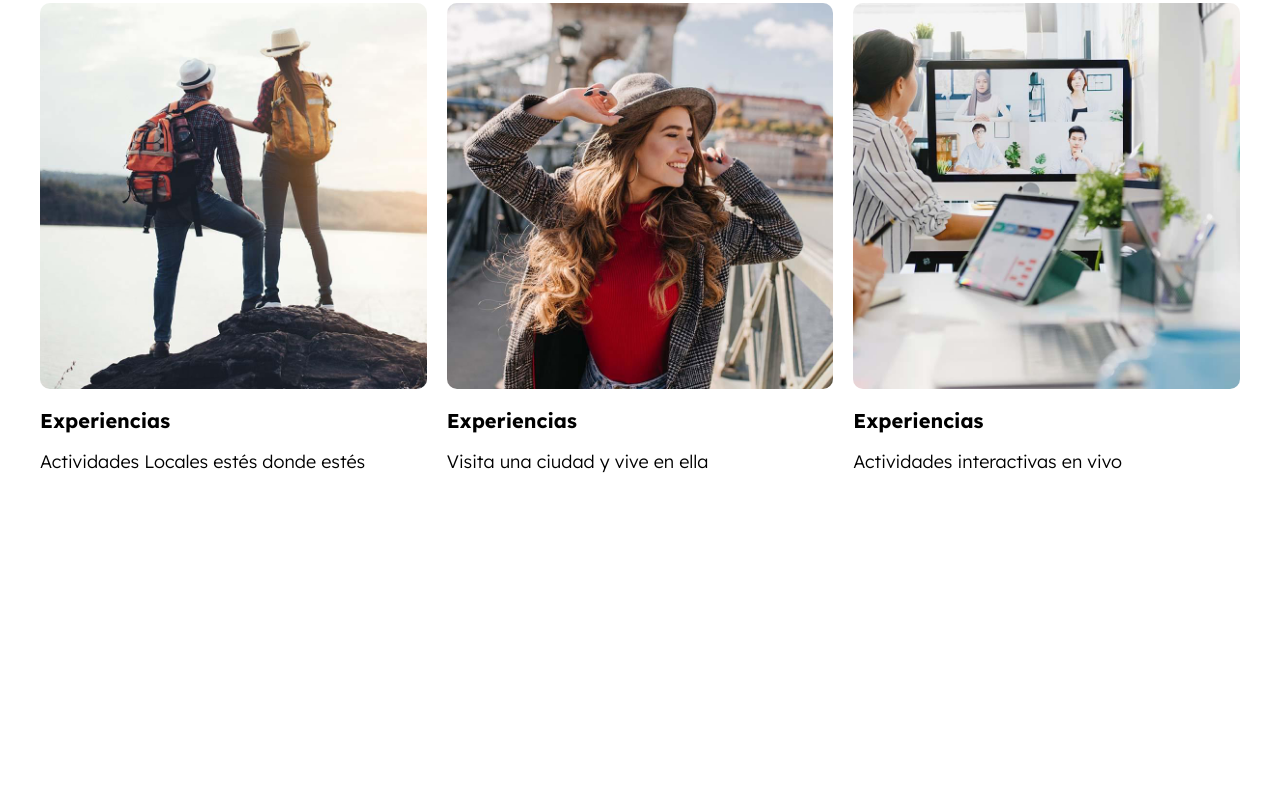
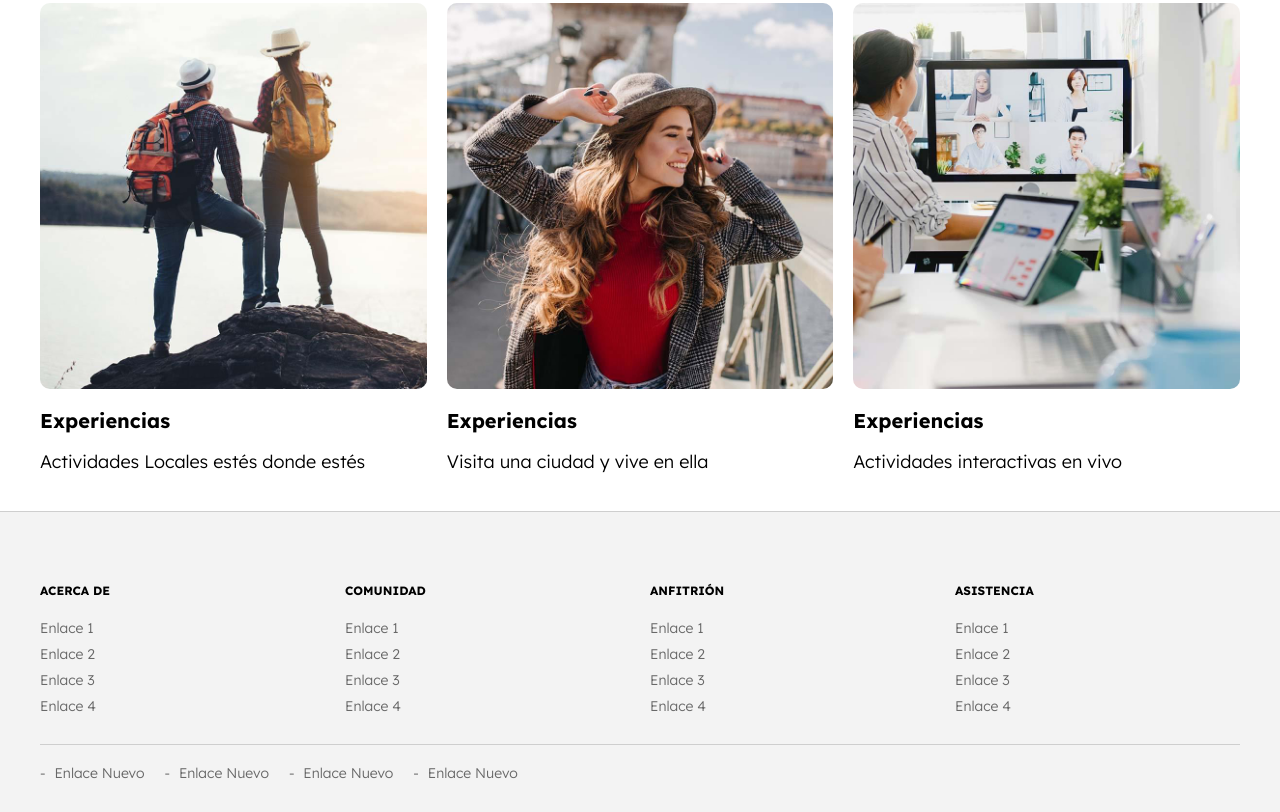
Before and after one commit to DeveloperMAC2023/AirBNB, a website: page index.html in a window 1280 px wide. Shown: the part 2332-3144 px from the top of the page. Before the commit the page ends 2843 px from the top, so only its background shows below. Drawn offline with Linux system fonts and the light colour scheme.

Commit message:
Proyecto Finalizado

```diff
--- a/index.html
+++ b/index.html
@@ -216,5 +216,60 @@
             </div>
         </div>
     </main>
+
+    <!-- FOOTER -->
+    <footer class="footer">
+        <div class="contenedor footer__grid">
+            <div class="footer__widget">
+                <h3 class="footer__heading">Acerca de</h3>
+
+                <nav class="footer__menu">
+                    <a href="#" class="footer__enlace">Enlace 1</a>
+                    <a href="#" class="footer__enlace">Enlace 2</a>
+                    <a href="#" class="footer__enlace">Enlace 3</a>
+                    <a href="#" class="footer__enlace">Enlace 4</a>
+                </nav>
+            </div>
+            <div class="footer__widget">
+                <h3 class="footer__heading">Comunidad</h3>
+
+                <nav class="footer__menu">
+                    <a href="#" class="footer__enlace">Enlace 1</a>
+                    <a href="#" class="footer__enlace">Enlace 2</a>
+                    <a href="#" class="footer__enlace">Enlace 3</a>
+                    <a href="#" class="footer__enlace">Enlace 4</a>
+                </nav>
+            </div>
+            <div class="footer__widget">
+                <h3 class="footer__heading">Anfitrión</h3>
+
+                <nav class="footer__menu">
+                    <a href="#" class="footer__enlace">Enlace 1</a>
+                    <a href="#" class="footer__enlace">Enlace 2</a>
+                    <a href="#" class="footer__enlace">Enlace 3</a>
+                    <a href="#" class="footer__enlace">Enlace 4</a>
+                </nav>
+            </div>
+            <div class="footer__widget">
+                <h3 class="footer__heading">Asistencia</h3>
+
+                <nav class="footer__menu">
+                    <a href="#" class="footer__enlace">Enlace 1</a>
+                    <a href="#" class="footer__enlace">Enlace 2</a>
+                    <a href="#" class="footer__enlace">Enlace 3</a>
+                    <a href="#" class="footer__enlace">Enlace 4</a>
+                </nav>
+            </div>
+        </div>
+
+        <div class="contenedor footer__barra">
+            <nav class="footer__barranav">
+                <a href="#" class="footer__enlace footer__enlace--barra">Enlace Nuevo</a>
+                <a href="#" class="footer__enlace footer__enlace--barra">Enlace Nuevo</a>
+                <a href="#" class="footer__enlace footer__enlace--barra">Enlace Nuevo</a>
+                <a href="#" class="footer__enlace footer__enlace--barra">Enlace Nuevo</a>
+            </nav>
+        </div>
+    </footer>
 </body>
 </html>
--- a/src/scss/app.scss
+++ b/src/scss/app.scss
@@ -1,3 +1,4 @@
 @use 'base';
 @use 'ui/header';
 @use 'ui/contenido';
+@use 'ui/footer';
--- /dev/null
+++ b/src/scss/ui/footer/_footer.scss
@@ -0,0 +1,47 @@
+@use 'base/variables' as v;
+@use 'base/mixins' as m;
+
+.footer {
+    background-color: lighten(v.$grisClaro, 7%);
+    border-top: 1px solid lighten(v.$gris, 40%);
+    padding-top: 5rem;
+
+    &__grid {
+        @include m.tablet {
+            @include m.grid(2, 2rem);
+        }
+        @include m.desktop {
+            @include m.grid(4, 2rem);
+        }
+    }
+    &__heading {
+        text-transform: uppercase;
+        font-size: 1.2rem;
+    }
+    &__enlace {
+        display: block;
+        color: v.$gris;
+        font-size: 1.4rem;
+        margin-bottom: 1rem;
+    }
+    &__barra {
+        border-top: 1px solid lighten(v.$gris, 40%);
+        margin-top: 2rem;
+        padding: 2rem 0;
+    }
+    &__barranav {
+        display: flex;
+        flex-direction: column;
+        @include m.tablet {
+            flex-direction: row;
+            gap: 2rem;
+        }
+    }
+    &__enlace--barra{
+
+        &::before {
+            content: ' - ';
+            margin-right: .5rem;
+        }
+    }
+}
--- /dev/null
+++ b/src/scss/ui/footer/_index.scss
@@ -0,0 +1 @@
+@forward 'footer';
```
Also changed, not shown: build/css/app.css, 1 other file.
